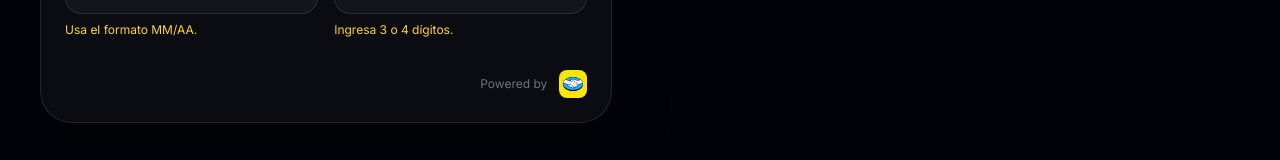
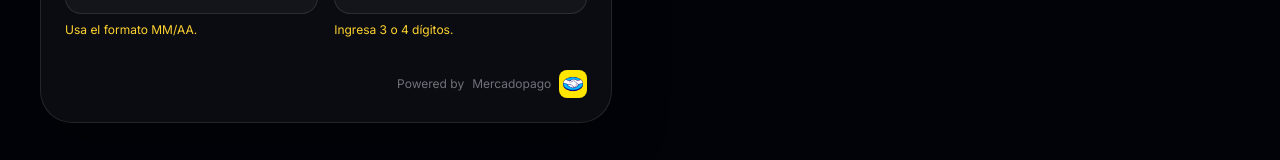
Before and after one commit to dev-status/dcompass-platform, a Next.js app in the folder apps/ui-lab/: page /checkout in a window 1280 px wide. Shown: the part 1056-1216 px from the top of the page. Built offline with nearby package versions, Linux system fonts and the light colour scheme.

Commit message:
feat: finalize checkout mercado pago block

```diff
--- a/apps/ui-lab/src/app/checkout/page.tsx
+++ b/apps/ui-lab/src/app/checkout/page.tsx
@@ -214,8 +214,9 @@ export default function CheckoutPage() {
                     </div>
                   </div>
 
-                  <div className="mt-4 flex items-center justify-end gap-3 text-xs text-zinc-500">
+                  <div className="mt-4 flex items-center justify-end gap-2 text-xs text-zinc-500">
                     <span>Powered by</span>
+                    <span>Mercadopago</span>
                     <Image
                       src="/payments/mercado-pago.jpg"
                       alt="Mercado Pago"
```
